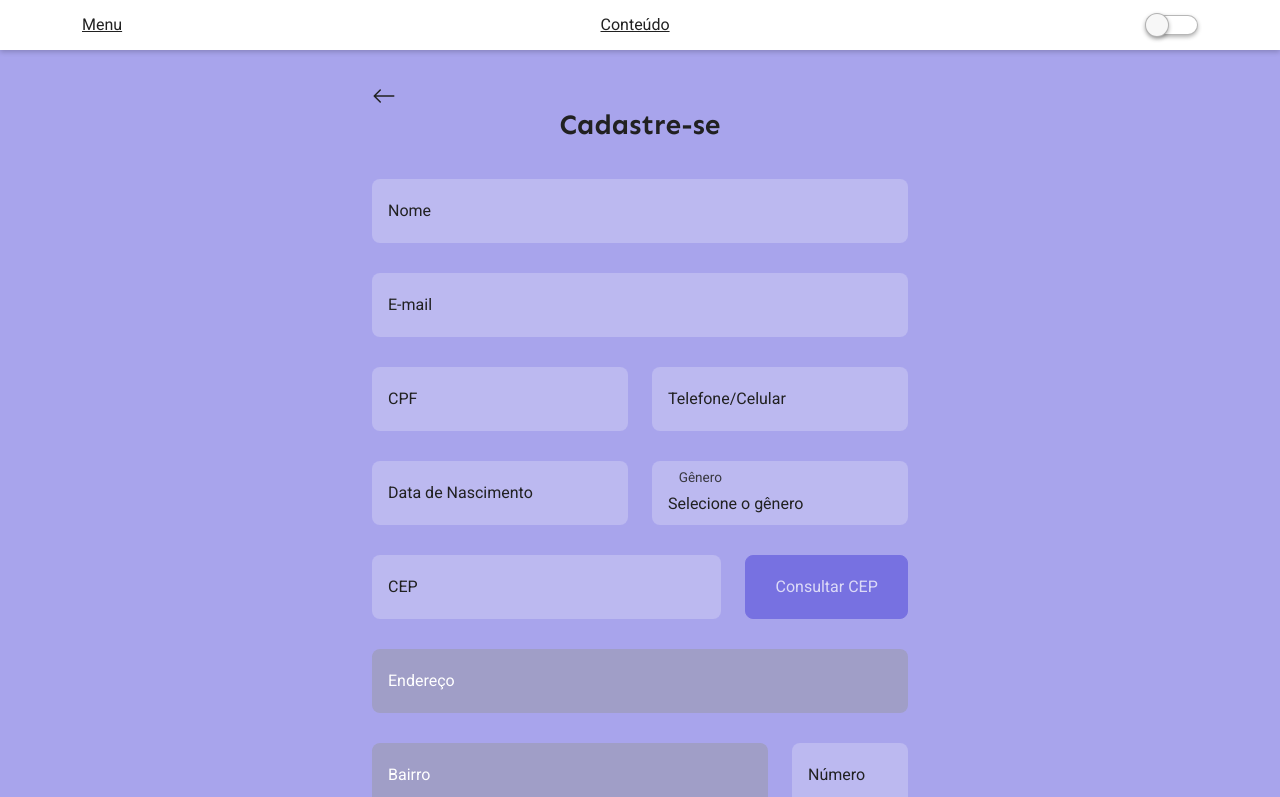
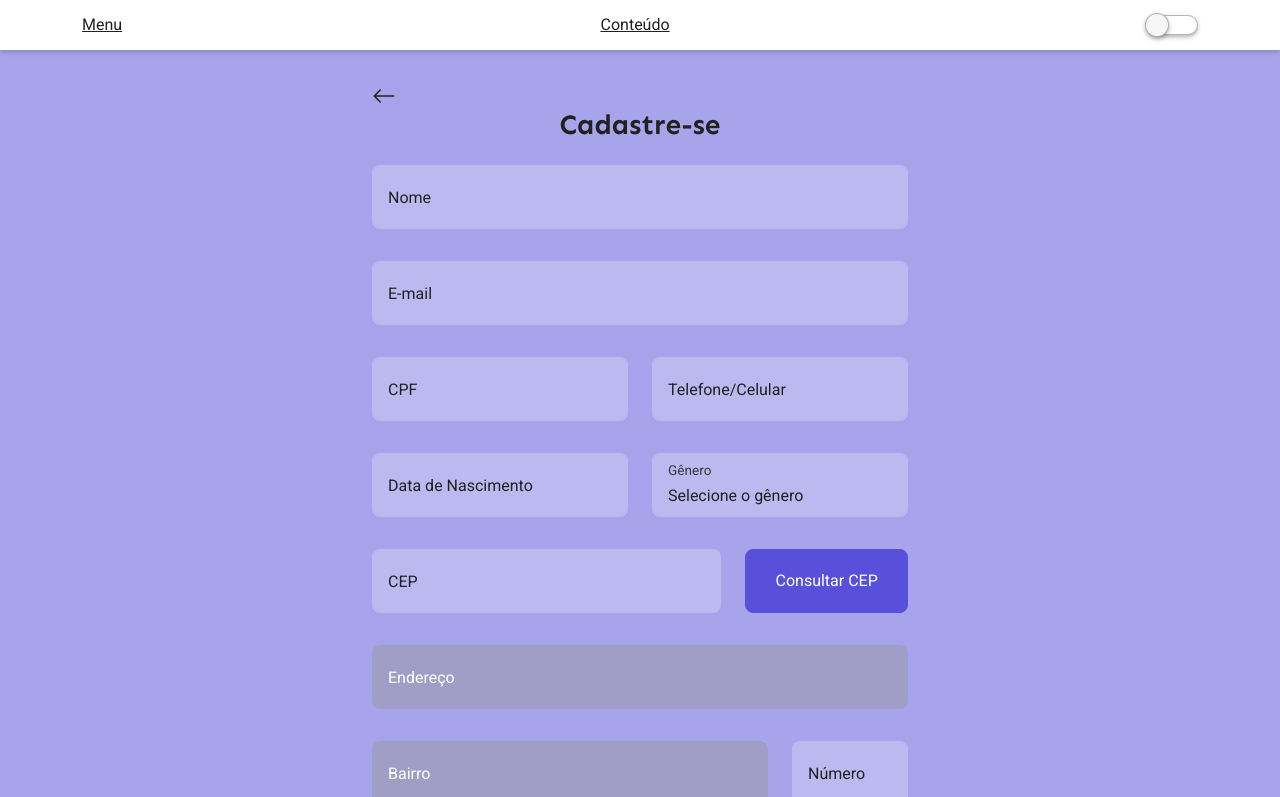
Before and after one commit to carlos-HFC/pluralidade, a React (Create React App) app in the folder frontend/: page /register in a window 1280 px wide. Shown: the top 797 px of the page. Built offline with nearby package versions, Linux system fonts and the light colour scheme; no server answers.

Commit message:
Ajustes de layout

```diff
--- a/frontend/src/components/CardEvent/index.tsx
+++ b/frontend/src/components/CardEvent/index.tsx
@@ -68,7 +68,7 @@ const Image = styled.div`
     bottom: 0;
     background: ${props => props.theme.header};
     padding: .5rem;
-    max-width: 3.5rem;
+    width: 3.5rem;
     text-align: center;
     font-weight: bold;
   }
@@ -79,7 +79,7 @@ const Body = styled.div`
   padding: 1rem;
   display: flex;
   flex-direction: column;
-  gap: .5rem;
+  gap: .75rem;
   border: 1px solid rgba(0,0,0,.1);
   border-top: 0;
   border-bottom-left-radius: .25rem;
--- a/frontend/src/components/InputBlock/index.tsx
+++ b/frontend/src/components/InputBlock/index.tsx
@@ -42,7 +42,9 @@ const Button = styled.button.attrs({ type: 'button' })`
 
 const Label = styled.label`
   font-size: 1rem;
-  padding: 1.2rem 1rem;
+  left: 0;
+  top: calc(3.85rem / 3);
+  padding-left: 1rem;
   pointer-events: none;
   position: absolute;
   transition: .3s;
@@ -106,7 +108,8 @@ const Input = styled.input<InputBlockProps>`
 
     & ~ ${Label} {
       opacity: 0.85;
-      transform: scale(0.85) translateY(-1rem) translateX(0.5rem);
+      font-size: 0.85rem;
+      transform: translateY(-.85rem);
     }
   }
 `;
--- a/frontend/src/components/Login/style.ts
+++ b/frontend/src/components/Login/style.ts
@@ -43,6 +43,11 @@ export const Wrapper = styled.div`
     justify-content: center;
     align-items: center;
     gap: 0.5rem;
+    flex-direction: column;
+
+    @media (min-width: 992px) {
+      flex-direction: row;
+    }
 
     span, a {
       color: ${props => props.theme.text};
--- a/frontend/src/components/Select/index.tsx
+++ b/frontend/src/components/Select/index.tsx
@@ -20,7 +20,9 @@ const Floating = styled.fieldset`
 
 const Label = styled.label`
   font-size: 1rem;
-  padding: 1.1rem 1rem;
+  left: 0;
+  top: calc(3.85rem / 3);
+  padding-left: 1rem;
   pointer-events: none;
   position: absolute;
   transition: .3s;
@@ -74,7 +76,8 @@ const SelectWrapper = styled.select<SelectProps>`
 
     & ~ ${Label} {
       opacity: 0.85;
-      transform: scale(0.85) translateY(-1rem) translateX(0.5rem);
+      font-size: .85rem;
+      transform: translateY(-.85rem);
     }
   }
 `;
--- a/frontend/src/components/Textarea/index.tsx
+++ b/frontend/src/components/Textarea/index.tsx
@@ -19,7 +19,9 @@ const Floating = styled.fieldset`
 
 const Label = styled.label`
   font-size: 1rem;
-  padding: 1.2rem 1rem;
+  padding-left: 1rem;
+  left: 0;
+  top: calc(3.85rem / 3);
   pointer-events: none;
   position: absolute;
   transition: .3s;
@@ -74,7 +76,8 @@ const TextareaWrapper = styled.textarea<TextareaProps>`
 
     & ~ ${Label} {
       opacity: 0.85;
-      transform: scale(0.85) translateY(-1rem) translateX(0.5rem);
+      font-size: .85rem;
+      transform: translateY(-.85rem);
     }
   }
 `;
--- a/frontend/src/pages/Contact/index.tsx
+++ b/frontend/src/pages/Contact/index.tsx
@@ -49,7 +49,7 @@ export function Contact() {
     <>
       <Title title="Contate-nos" />
       <ContactContainer>
-        <iframe src="https://www.google.com/maps/embed?pb=!1m14!1m8!1m3!1d7314.096862684385!2d-46.639497!3d-23.566704!3m2!1i1024!2i768!4f13.1!3m3!1m2!1s0x94ce59a33f9666e3%3A0xda9e218caa168b75!2sR.%20Maestro%20Cardim%20-%20Bela%20Vista%2C%20S%C3%A3o%20Paulo%20-%20SP!5e0!3m2!1spt-BR!2sbr!4v1640707688869!5m2!1spt-BR!2sbr" title="Mapa com a localização do Instituto Pluralidade" loading="lazy" />
+        <iframe src="https://www.google.com/maps/embed?pb=!1m14!1m8!1m3!1d7314.096862684385!2d-46.639497!3d-23.566704!3m2!1i1024!2i768!4f13.1!3m3!1m2!1s0x94ce59a33f9666e3%3A0xda9e218caa168b75!2sR.%20Maestro%20Cardim%20-%20Bela%20Vista%2C%20S%C3%A3o%20Paulo%20-%20SP!5e0!3m2!1spt-BR!2sbr!4v1640707688869!5m2!1spt-BR!2sbr" loading="lazy" />
 
         <div className="row gap-5 gap-lg-0">
           <ContactData as="form" className="col-lg-8 col-12" onSubmit={sendMessage} noValidate autoComplete="off">
@@ -72,7 +72,7 @@ export function Contact() {
               Enviar
             </Button>
           </ContactData>
-          <ContactData className="col-lg-4 col-12">
+          <ContactData className="col-lg-4 col-12" as="address">
             <ContactInfo>
               <div>
                 <BsHouse />
--- a/frontend/src/pages/Contact/style.ts
+++ b/frontend/src/pages/Contact/style.ts
@@ -36,7 +36,11 @@ export const ContactData = styled.div`
 
 export const ContactInfo = styled.div`
   display: flex;
-  gap: 1rem;
+  gap: .75rem;
+
+  @media (min-width: 992px) {
+    gap: 1rem;
+  }
 
   div {
     display: flex;
@@ -47,6 +51,11 @@ export const ContactInfo = styled.div`
       color: ${props => props.theme.text};
       font-family: ${FONTS.secondary};
       text-decoration: none;
+      font-size: .9rem;
+
+      @media (min-width: 992px) {
+        font-size: 1rem;
+      }
 
       &:last-child {
         color: ${props => lighten(.5, props.theme.text)};
--- a/frontend/src/pages/Events/style.ts
+++ b/frontend/src/pages/Events/style.ts
@@ -13,14 +13,16 @@ export const EventsContainer = styled.section.attrs({ className: "container" })`
 `;
 
 export const Event = styled.article`
-  @media (min-width: 992px) {
   display: flex;
   flex-direction: column;
   flex: 1;
-    gap: 1rem;
+  gap: .75rem;
   border-radius: .25rem;
   box-shadow: 0 .125rem .5rem rgba(0,0,0,.2);
   background: ${props => props.theme.card.backgroundPrimary};
+
+  @media (min-width: 992px) {
+    gap: 1rem;
 
     @media (hover: hover) {
       &:hover {
@@ -34,11 +36,15 @@ export const Event = styled.article`
 
   figure {
     overflow: hidden;
-    height: 15rem;
+    height: 10rem;
     border-top-left-radius: .25rem;
     border-top-right-radius: .25rem;
     position: relative;
     margin: 0;
+
+    @media (min-width: 992px) {
+      height: 15rem;
+    }
 
     img {
       width: 100%;
@@ -54,22 +60,33 @@ export const Event = styled.article`
 
   div {
     position: relative;
-    padding: 2.5rem 2rem;
+    padding: 1.75rem 1rem;
     display: flex;
     flex-direction: column;
+    gap: .5rem;
+
+    @media (min-width: 992px) {
+      padding: 2.5rem 2rem;
       gap: 1rem;
+    }
 
     .date {
       margin: 0;
       position: absolute;
-      left: 2rem;
-      top: -4.5rem;
-      padding: .75rem 1.5rem;
+      left: 1rem;
+      top: -3rem;
+      padding: .5rem 1rem;
       text-align: center;
       gap: 0;
       color: ${COLORS.white};
       background: ${props => props.theme.header};
       border-radius: .25rem;
+
+      @media (min-width: 992px) {
+        left: 2rem;
+        top: -4.5rem;
+        padding: .75rem 1.5rem;
+      }
 
       &__number, &__month {
         color: ${COLORS.white};
@@ -80,11 +97,19 @@ export const Event = styled.article`
 
       &__number {
         font-weight: bold;
+        font-size: 1rem;
+
+        @media (min-width: 992px) {
           font-size: 1.5rem;
+        }
       }
 
       &__month {
+        font-size: .8rem;
+
+        @media (min-width: 992px) {
           font-size: 1rem;
+        }
       }
     }
 
@@ -93,30 +118,43 @@ export const Event = styled.article`
       margin: 0;
       font-family: ${FONTS.primary};
       font-weight: bold;
+      font-size: 1.5rem;
+      color: ${props => props.theme.text};
+
+      @media (min-width: 992px) {
         font-size: 2rem;
-      color: ${props => props.theme.text};
+      }
     }
 
     p {
       margin: 0;
       font-family: ${FONTS.secondary};
+      color: ${props => props.theme.text};
+      font-size: .85rem;
+
+      @media (min-width: 992px) {
         font-size: 1rem;
-      color: ${props => props.theme.text};
+      }
     }
   }
 `;
 
 export const EventsGrid = styled.div`
   display: flex;
-  gap: 3rem;
+  gap: 2rem;
   width: 100%;
   flex-wrap: wrap;
 
+  @media (min-width: 992px) {
+    gap: 3rem;
+  }
+
   ${Event} {
+    width: 100%;
+
     @media (min-width: 992px) {
       min-width: calc(50% - 1.5rem);
       max-width: calc(50% - 1.5rem);
-      width: 100%;
     }
   }
 `;
--- a/frontend/src/pages/Home/index.tsx
+++ b/frontend/src/pages/Home/index.tsx
@@ -5,7 +5,6 @@ import { useNavigate } from "react-router-dom";
 
 import { Button, CardCourse, CardEvent } from '../../components';
 import { usePlurality } from "../../context";
-import { Loader, LoaderContainer } from "../../context/Loader/style";
 
 import img8 from '../../assets/img8.jpg';
 import img9 from '../../assets/img9.jpg';
@@ -26,7 +25,7 @@ export function Home() {
 
   return (
     <>
-      <Suspense fallback={<LoaderContainer><Loader /></LoaderContainer>}>
+      <Suspense fallback={"Loading"}>
         <Carousel />
       </Suspense>
 
@@ -58,7 +57,7 @@ export function Home() {
             </header>
             <div className="cards">
               {events.slice(0, 2).map(event => (
-                <CardEvent key={event.id} img={event.image} link={`/events/${event.id}`} title={event.title} date={format(parseISO(String(event.date)), "dd MMMM", { locale: ptBR })}>
+                <CardEvent key={event.id} img={event.image} link={`/events/${event.id}`} title={event.title} date={format(parseISO(String(event.date)), "dd MMM", { locale: ptBR })}>
                   {event.shortDescription}
                 </CardEvent>
               ))}
--- a/frontend/src/pages/Register/index.tsx
+++ b/frontend/src/pages/Register/index.tsx
@@ -4,6 +4,8 @@ import { BsArrowLeft } from 'react-icons/bs';
 import { useNavigate } from 'react-router-dom';
 
 import { Button, InputBlock, RadioButton, Select, Textarea } from '../../components';
+import { useLoader } from "../../context";
+import { Alert } from "../../utils";
 import { birthdayMask, cepMask, cpfMask, phoneMask } from '../../utils/mask';
 
 import { SignUp } from './style';
@@ -26,6 +28,8 @@ const INITIAL_STATE_REGISTER = {
 };
 
 export function Register() {
+  const { handleLoader } = useLoader();
+
   const navigate = useNavigate();
 
   const addressRef = useRef<HTMLInputElement>(null);
@@ -36,6 +40,7 @@ export function Register() {
   async function searchCep() {
     if (!register.cep) return;
 
+    handleLoader(true);
     try {
       const { data } = await axios.get(`https://viacep.com.br/ws/${register.cep}/json/`);
 
@@ -53,8 +58,10 @@ export function Register() {
         ? districtRef.current?.removeAttribute('disabled')
         : districtRef.current?.setAttribute('disabled', 'false');
     } catch (error) {
-      console.log(error);
-    } finally {}
+      Alert("CEP inválido", "error")
+    } finally {
+      handleLoader(false);
+    }
   }
 
   function handleChangeRegister(e: ChangeEvent<HTMLInputElement | HTMLSelectElement | HTMLTextAreaElement>) {
@@ -73,14 +80,14 @@ export function Register() {
           </div>
         </header>
 
-        <form autoComplete="off">
+        <form noValidate>
           <InputBlock label="Nome" title="Insira seu nome" id="nameRegister"
             name="name" value={register.name} onChange={handleChangeRegister}
           />
           <InputBlock type="email" label="E-mail" title="Insira seu e-mail" id="emailRegister"
             name="email" value={register.email} onChange={handleChangeRegister}
           />
-          <div className="row g-4">
+          <div className="row g-lg-4 g-3">
             <div className="col-md-6 col-12">
               <InputBlock label="CPF" title="Insira seu CPF" id="cpfRegister"
                 name="cpf" value={cpfMask(register.cpf)} onChange={handleChangeRegister}
@@ -92,7 +99,7 @@ export function Register() {
               />
             </div>
           </div>
-          <div className="row g-4">
+          <div className="row g-lg-4 g-3">
             <div className="col-md-6 col-12">
               <InputBlock label="Data de Nascimento" title="Insira sua data de nascimento" id="birthdayRegister"
                 name="birthday" value={birthdayMask(register.birthday)} onChange={handleChangeRegister}
@@ -109,14 +116,14 @@ export function Register() {
               </Select>
             </div>
           </div>
-          <div className="row g-4">
+          <div className="row g-lg-4 g-3">
             <div className="col-sm-8 col-12">
               <InputBlock label="CEP" title="Insira seu CEP" id="cepRegister"
                 name="cep" value={cepMask(register.cep)} onChange={handleChangeRegister} maxLength={9}
               />
             </div>
             <div className="col-sm-4 col-12">
-              <Button block type="button" variant="primary" id="btn-cep" onClick={searchCep} disabled={!cepMask(register.cep) || cepMask(register.cep).length !== 9}>
+              <Button block type="button" variant="primary" id="btn-cep" onClick={searchCep} >
                 Consultar CEP
               </Button>
             </div>
@@ -124,7 +131,7 @@ export function Register() {
           <InputBlock label="Endereço" title="Insira seu endereço" id="addressRegister" ref={addressRef} disabled
             name="address" value={register.address} onChange={handleChangeRegister}
           />
-          <div className="row g-4">
+          <div className="row g-lg-4 g-3">
             <div className="col-sm-9 col-12">
               <InputBlock label="Bairro" title="Insira seu bairro" id="districtRegister" ref={districtRef} disabled
                 name="district" value={register.district} onChange={handleChangeRegister}
@@ -136,7 +143,7 @@ export function Register() {
               />
             </div>
           </div>
-          <div className="row g-4">
+          <div className="row g-lg-4 g-3">
             <div className="col-sm-9 col-12">
               <InputBlock label="Cidade" title="Insira sua cidade" id="cityRegister" disabled
                 name="city" value={register.city} onChange={handleChangeRegister}
--- a/frontend/src/pages/Register/style.ts
+++ b/frontend/src/pages/Register/style.ts
@@ -8,28 +8,30 @@ export const SignUp = styled.section`
   flex-direction: column;
   align-items: center;
   justify-content: center;
-  padding: 50px;
+  padding: 50px 0;
   background: ${props => props.theme.login.background};
 
-  header {
-    h3 {
-      font-family: ${FONTS.primary};
-    }
+  @media (min-width: 992px) {
+    padding: 50px;
   }
 
   h3, h6, svg {
+    margin: 0;
     color: ${props => props.theme.text};
   }
 
   .signup {
     width: 100%;
     display: flex;
-    padding: 2rem;
+    padding: 2rem 1rem;
     margin: auto;
-    gap: 30px;
     flex-direction: column;
-    border-radius: 1rem;
     max-width: 600px;
+    gap: 1.5rem;
+
+    @media (min-width: 992px) {
+      padding: 2rem;
+    }
 
     header {
       display: flex;
@@ -38,13 +40,18 @@ export const SignUp = styled.section`
       h3 {
         text-align: center;
         font-weight: bold;
+        font-family: ${FONTS.primary};
       }
     }
 
     form {
       display: flex;
       flex-direction: column;
-      gap: 30px;
+      gap: 1rem;
+
+      @media (min-width: 992px) {
+        gap: 2rem;
+      }
 
       h6 {
         font-family: ${FONTS.secondary};
```
Lines whose indentation alone changed are shown as unchanged.
